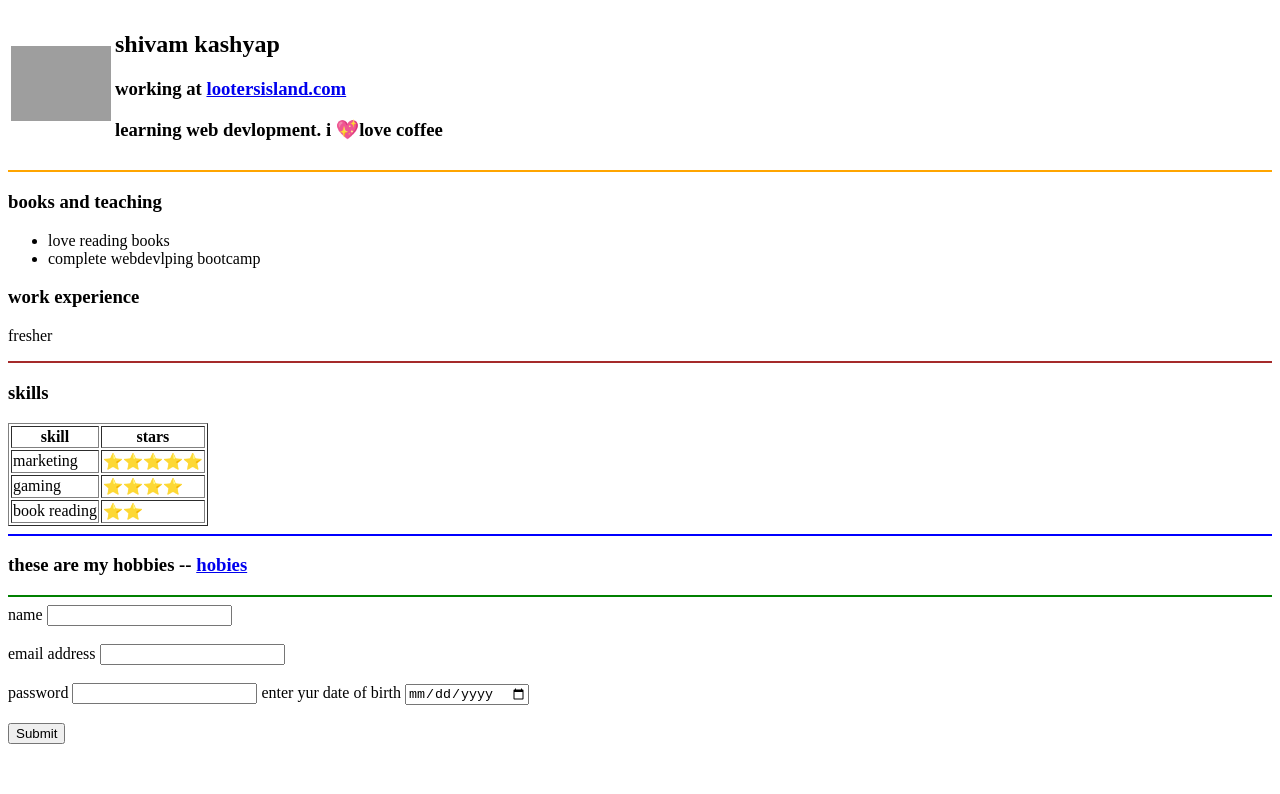
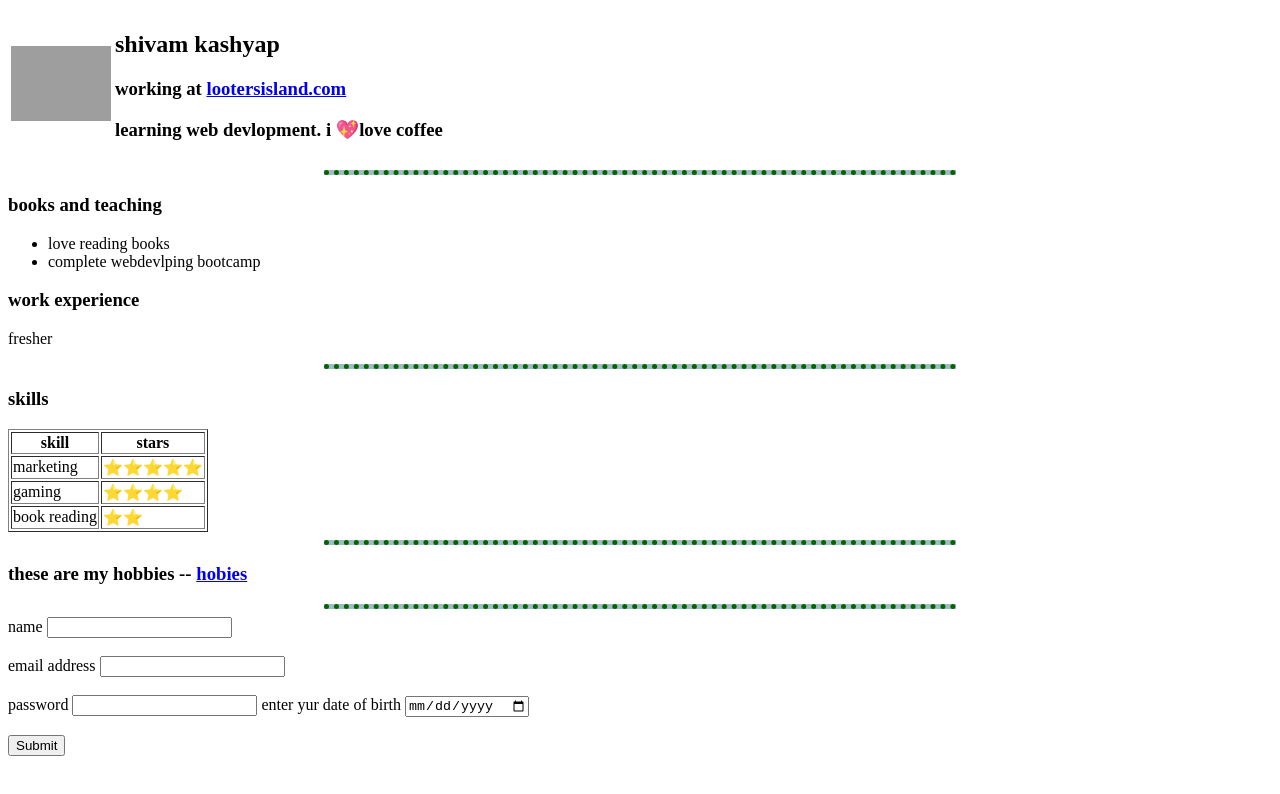
Before and after one commit to ghshivamkashyap/shivam-biodata, a plain HTML site: page index.html in a window 1280 px wide. Drawn offline with Linux system fonts and the light colour scheme; the site is published under a folder, as on GitHub Pages, so addresses that start at the root find nothing; grey boxes are pictures that could not be loaded.

Commit message:
Update index.html

```diff
--- a/index.html
+++ b/index.html
@@ -5,7 +5,7 @@
     <meta http-equiv="X-UA-Compatible" content="IE=edge">
     <meta name="viewport" content="width=device-width, initial-scale=1.0">
     <title>portfolio udemy</title>
-    <link rel="stylesheet" href="/style.css.css">
+    <link rel="stylesheet" href="style.css.css">
 
 
 </head>
```
